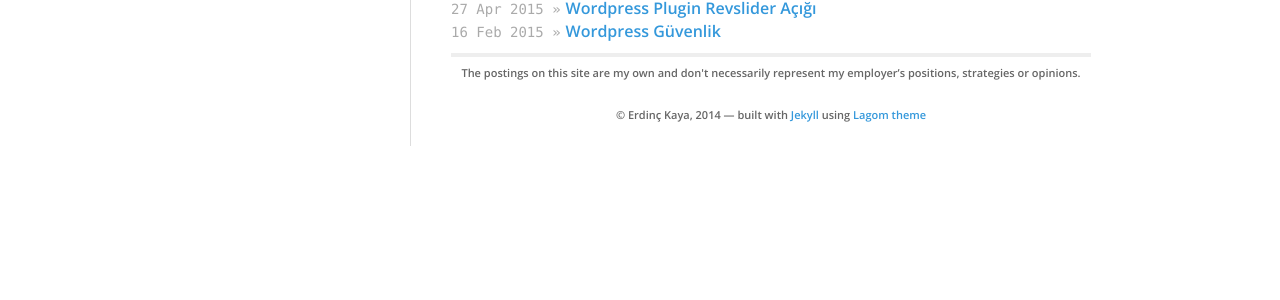
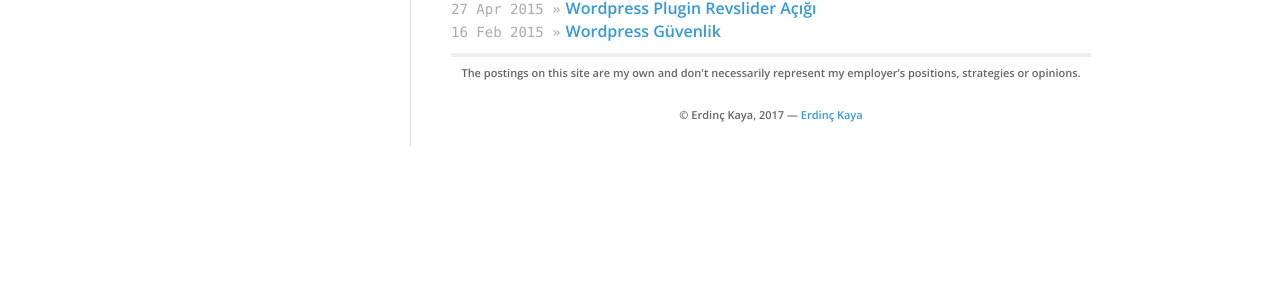
Before and after one commit to denemevol3/denemevol, a Jekyll site: the page built from index.html, in a window 1280 px wide. Shown: the part 557-857 px from the top of the page. Built offline with Jekyll 4.4.1, drawn with Linux system fonts in a browser that asks for light colours; nearby versions of some CDN libraries.

Commit message:
Update footer.html

```diff
--- a/_includes/footer.html
+++ b/_includes/footer.html
@@ -7,6 +7,6 @@
   {% endif %}
 
   <p>
-    © {{ site.data.theme.name }}, 2014 &mdash; built with <a href="http://jekyllrb.com/">Jekyll</a> using <a href="https://github.com/swanson/lagom">Lagom theme</a>
+    © {{ site.data.theme.name }}, 2017 &mdash;  <a href="/">Erdinç Kaya</a>
   </p>
 </div>
```
